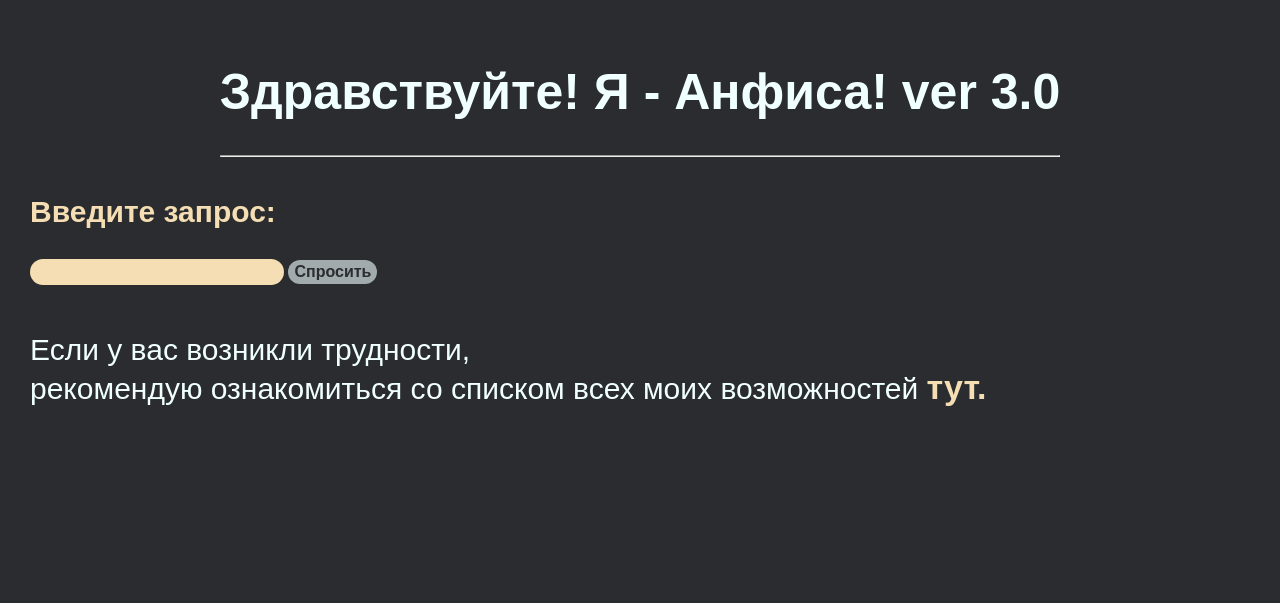
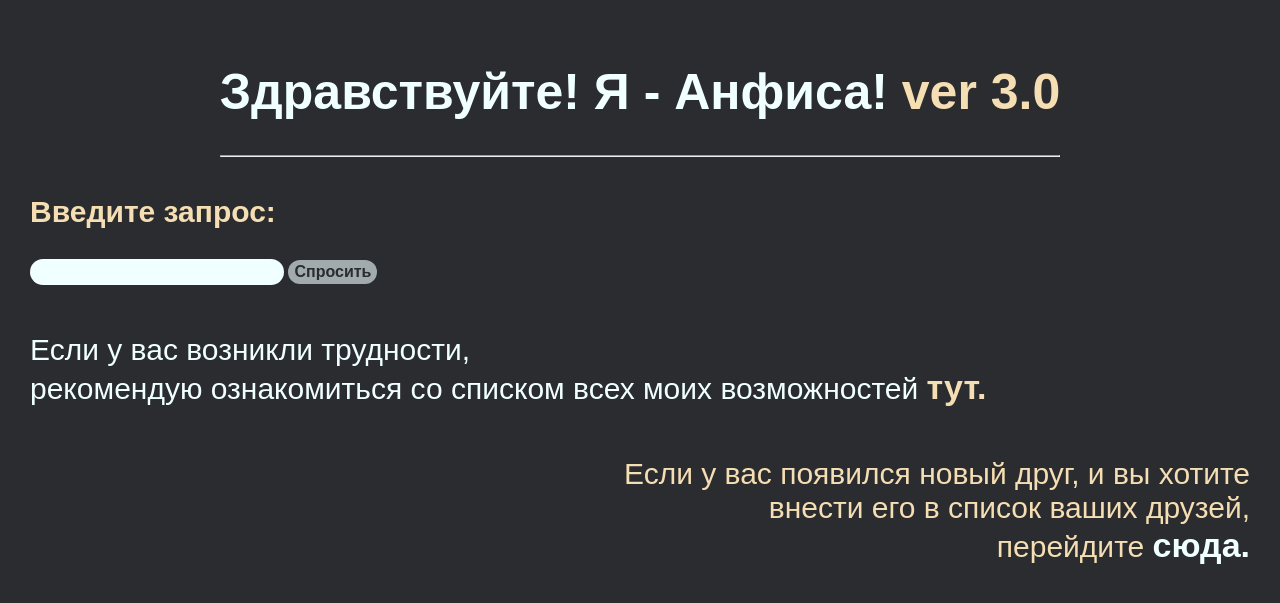
Before and after one commit to Dvbiz/Anfisa3.0, a Django app: page / in a window 1280 px wide. Shown: the top 603 px of the page. Run offline with Django 3.2, Linux system fonts and the light colour scheme.

Commit message:
create/new-friend

```diff
--- a/anfisa/anfisa.py
+++ b/anfisa/anfisa.py
@@ -120,3 +120,12 @@
         return process_anfisa(tokens[1])
     else:
         return process_friend(name, tokens[1])
+
+# Новые возможности
+
+def new_friend(name, city):
+    if name in DATABASE:
+        return f'Имя: {name}, уже есть в моей базе, попробуйте другое'
+    elif name not in DATABASE:
+        DATABASE[name] = city
+        return f'Приятно познакомиться {name}!'
--- a/anfisa/urls.py
+++ b/anfisa/urls.py
@@ -4,4 +4,5 @@
 urlpatterns = [
     path('', views.index),
     path('about', views.about),
+    path('new-friend', views.new_friend)
 ]
--- a/anfisa/views.py
+++ b/anfisa/views.py
@@ -17,7 +17,7 @@
         answer = anfisa.process_query(query)
 
         # полученный из anfisa.py ответ оборачиваем в HTML-теги, будет нарядно
-        html = f'<mark>{answer}</mark>'
+        html = f'<p class = "askMe__request">{answer}</p>'
 
     # подготовьте словарь context, чтобы вывести информацию в шаблон
     context = {
@@ -27,3 +27,15 @@
 
     # добавьте словарь context третьим аргументом
     return render(request, 'templates/index.html', context)
+def new_friend(request):
+    html = ''
+    if request.method == 'POST':
+        name = request.POST['name']
+        city = request.POST['city']
+        answer = anfisa.new_friend(name, city)
+        html = f'<p>{answer}</p><p>Теперь ты можешь <a class = "question__link" href="/">задавать вопросы!</a></p>'
+    context = {
+        'response': html,
+        'where': request.path
+    }
+    return render(request, 'templates/new-friend.html', context)
--- a/static/styles/about.css
+++ b/static/styles/about.css
@@ -58,6 +58,9 @@
 }
 .description__text_fth{
   margin-left: calc(100% - 70%);
+}
+.description__text_fivth{
+  margin-left: calc(100% - 85%);
 }
 .description__subtitle{
   font-size: 35px;
--- a/static/styles/index.css
+++ b/static/styles/index.css
@@ -18,7 +18,9 @@
   font-size: 50px;
   font-family: Arial, Helvetica, sans-serif;
   text-align: center;
-
+}
+.text__span{
+  color: wheat;
 }
 .askMe__link{
   color: wheat;
@@ -41,7 +43,7 @@
   font-size: 30px;
 }
 .askMe__input{
-  background-color: wheat;
+  background-color: azure;
   border: none;
   height: 24px;
   border-radius: 25px;
@@ -67,3 +69,32 @@
   color: azure;
   font-size: 30px;
 }
+.askMe__subtitle_scnd{
+  text-align: right;
+  color: wheat;
+  margin-top: 50px;
+}
+.askMe__request{
+  color: wheat;
+  font-size: 30px;
+}
+.askMe__link_scnd{
+  color:azure
+}
+@media (max-width: 420px){
+  .header__title_text{
+    font-size: 35px;
+  }
+  .askMe__link{
+    font-size: 24px;
+  }
+  .askMe__title{
+    font-size: 20px;
+  }
+  .askMe__subtitle{
+    font-size: 20px;
+  }
+  .askMe__request{
+    font-size: 20px;
+  }
+}
--- a/templates/about.html
+++ b/templates/about.html
@@ -29,7 +29,7 @@
       <p class='description__text description__text_thrd'>&#10004; Рассказать о погоде в том городе, где живёт ваш друг
       </p>
       <p class='description__text description__text_fth'>&#10004; Сообщить местное время вашего друга</p>
-
+      <p class='description__text description__text_fivth'>&#10004; Сохранить информацию, о новом друге</p>
       <h3 class='description__subtitle'>Все вопросы должны начинаться с имени, <br>например: «<strong
           class="text__strong">Коля</strong>
         , ты где?» или <br>«<strong class="text__strong">Анфиса</strong>,
--- a/templates/index.html
+++ b/templates/index.html
@@ -32,7 +32,9 @@
       {{ response | safe }}
       <p class="askMe__subtitle">Если у вас возникли трудности,<br>рекомендую ознакомиться
         со списком всех моих возможностей <a class='askMe__link' href="/about">тут.</a>
-
+      </p>
+      <p class="askMe__subtitle askMe__subtitle_scnd">Если у вас появился новый друг, и вы хотите <br>внести его в список
+        ваших друзей, <br>перейдите <a class='askMe__link askMe__link_scnd' href="/new-friend">сюда.</a>
       </p>
     </section>
   </main>
```
Also changed, not shown: templates/new-friend.html (added, +18 -0 lines).
